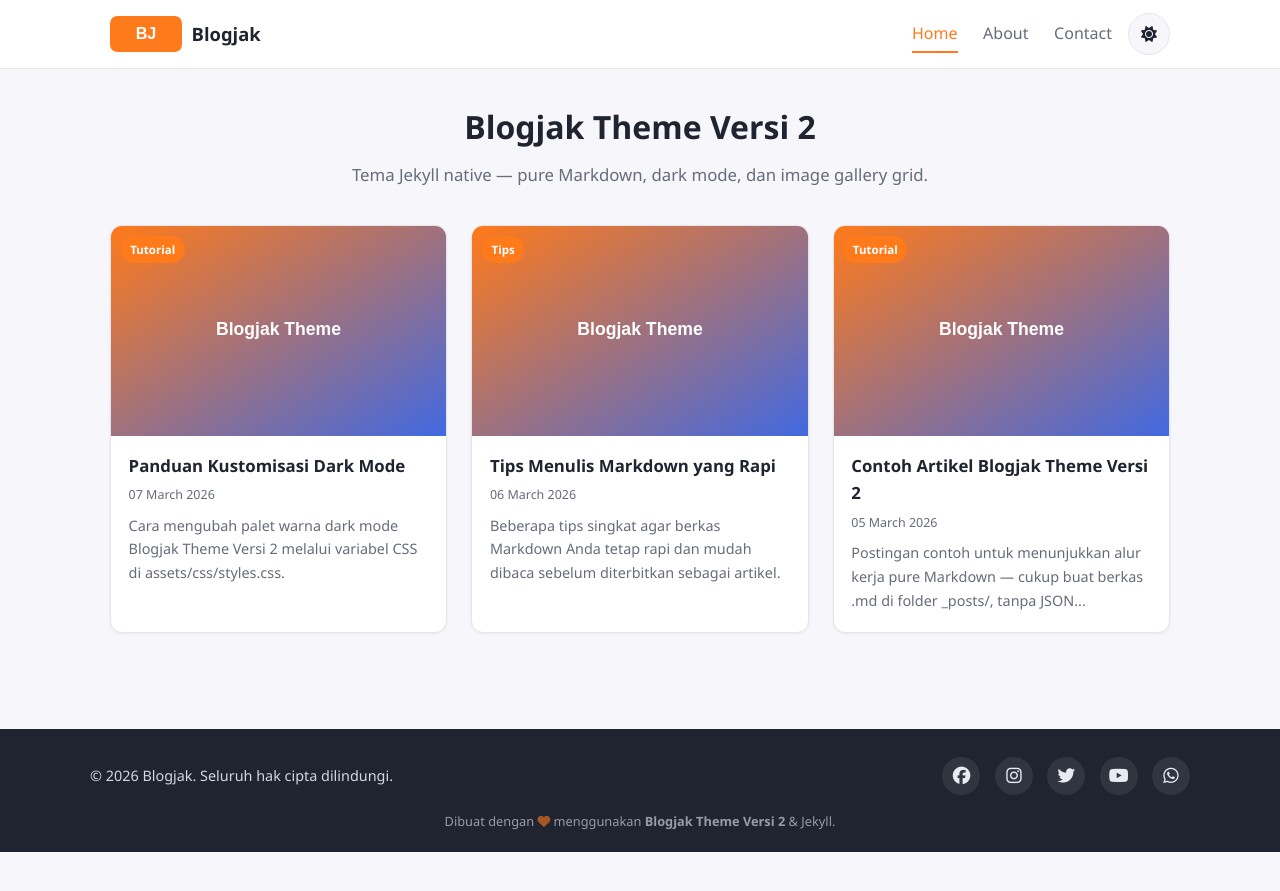
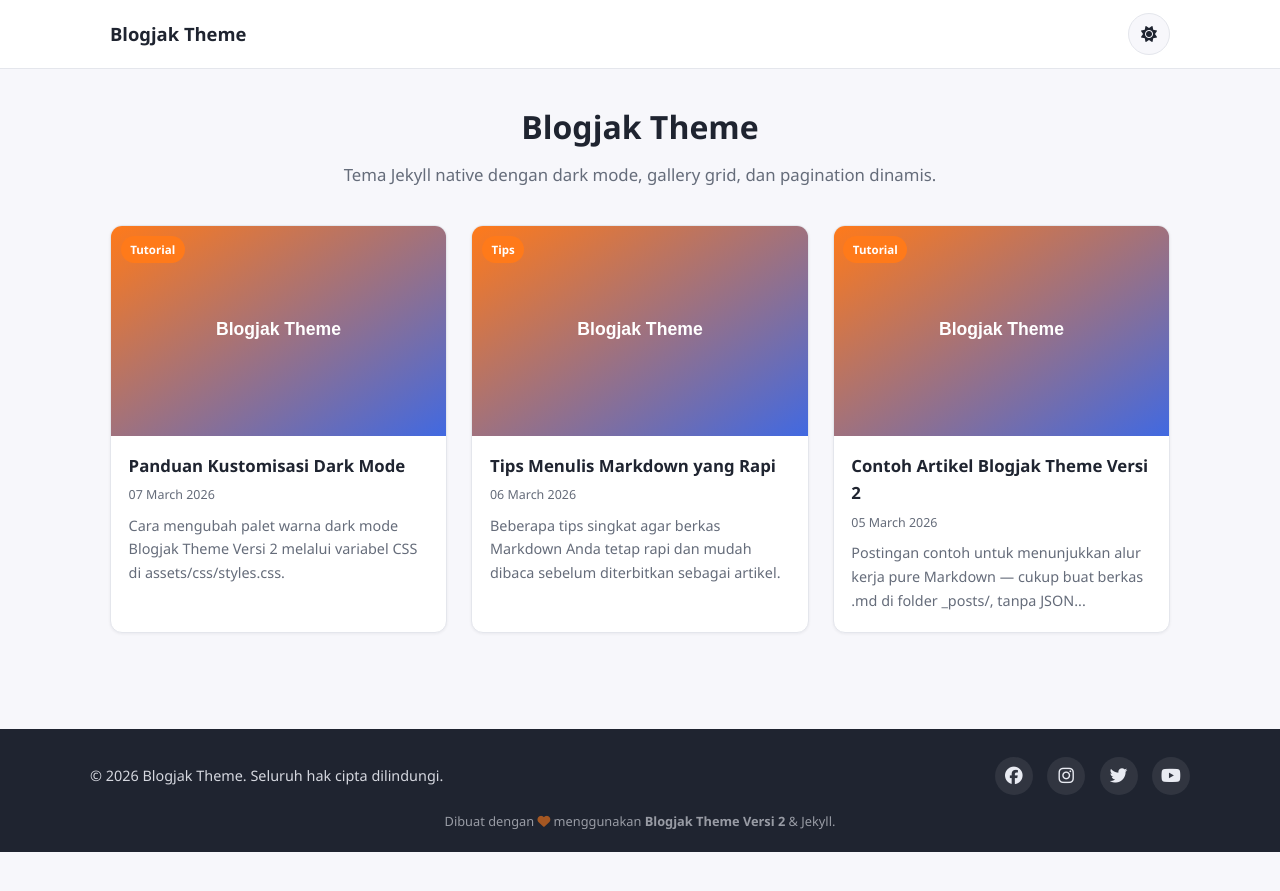
Before and after one commit to blogjak/blogjak-theme, a Jekyll site: the page built from index.html, in a window 1280 px wide. Shown: the top 891 px of the page. Built offline with Jekyll 4.4.1, drawn with Linux system fonts in a browser that asks for light colours; the list of posts is cut into pages by our own code; some of the changed lines change nothing that is shown.

Commit message:
Update _config.yml

```diff
--- a/_config.yml
+++ b/_config.yml
@@ -1,72 +1,63 @@
-# ==========================================================
-# _config.yml — Blogjak Theme Versi 2
-# Konfigurasi utama Jekyll
-# ==========================================================
+# ============================================
+# Blogjak Theme Versi 2 - Konfigurasi Jekyll
+# ============================================
 
-title: "Blogjak Theme Versi 2"
-description: "Tema Jekyll native — pure Markdown, dark mode, dan image gallery grid."
-url: "https://username.github.io"     # Ganti dengan domain/GitHub Pages Anda
-baseurl: ""                            # Contoh: "/nama-repo" jika deploy di subfolder
+title: "Blogjak Theme"
+tagline: "Versi 2 - Pure Markdown Blogging"
+description: "Tema Jekyll native dengan dark mode, gallery grid, dan pagination dinamis."
+author: "Blogjak"
+email: "hello@blogjak.dev"
+url: "https://blogjak.dev"
+baseurl: ""
 
-# Info situs (dipakai di header.html & footer.html)
-site_name: "Blogjak"
-logo: "/assets/img/logo.svg"
-author: "Admin Blogjak"
+# ---------- Build Settings ----------
+markdown: kramdown
+highlighter: rouge
+permalink: /:categories/:year/:month/:day/:title/
+timezone: Asia/Jakarta
 
-# Media sosial (dipakai di footer.html — kosongkan "" untuk menyembunyikan ikon)
-social:
-  facebook: "https://facebook.com/"
-  instagram: "https://instagram.com/"
-  twitter: "https://twitter.com/"
-  youtube: "https://youtube.com/"
-  whatsapp: "https://wa.me/6280000000000"
+kramdown:
+  input: GFM
+  syntax_highlighter: rouge
+  hard_wrap: false
 
-# Menu navigasi (dipakai di header.html)
-nav_menu:
-  - title: "Home"
-    url: "/"
-  - title: "About"
-    url: "/about.html"
-  - title: "Contact"
-    url: "/contact.html"
+# ---------- Pagination ----------
+paginate: 6
+paginate_path: "/page/:num/"
 
-# ==========================================================
-# Plugin & Pagination Dinamis (jekyll-paginate bawaan Jekyll)
-# ==========================================================
+# ---------- Plugins ----------
 plugins:
   - jekyll-paginate
+  - jekyll-feed
+  - jekyll-sitemap
 
-paginate: 6                      # Jumlah postingan per halaman
-paginate_path: "/page:num/"      # Pola URL untuk halaman > 1
-
-# ==========================================================
-# Pengaturan Markdown & Permalink
-# ==========================================================
-markdown: kramdown
-kramdown:
-  input: GFM                     # GitHub Flavored Markdown (mendukung checklist, dll)
-  syntax_highlighter: rouge
-  parse_block_html: true         # Wajib true agar tag <details> di Markdown tidak dibungkus <p>
-
-permalink: /posts/:year/:month/:day/:title/
-
-# Default layout untuk seluruh berkas di _posts/
+# ---------- Defaults ----------
 defaults:
   - scope:
       path: ""
       type: "posts"
     values:
       layout: "post"
-      gallery_image: "/assets/img/default-cover.svg"
+      comments: true
+  - scope:
+      path: ""
+    values:
+      layout: "default"
 
-# ==========================================================
-# Berkas & folder yang dikecualikan dari proses build
-# ==========================================================
+# ---------- Social Media ----------
+social:
+  github: "https://github.com/blogjak"
+  twitter: "https://twitter.com/blogjak"
+  facebook: "https://facebook.com/blogjak"
+  instagram: "https://instagram.com/blogjak"
+  youtube: "https://youtube.com/@blogjak"
+  linkedin: "https://linkedin.com/in/blogjak"
+
+# ---------- Exclude ----------
 exclude:
-  - README.md
   - Gemfile
   - Gemfile.lock
   - node_modules
   - vendor
-
-# Jekyll akan otomatis lint _posts/ — tidak perlu JSON manual apa pun.
+  - README.md
+  - LICENSE
```
